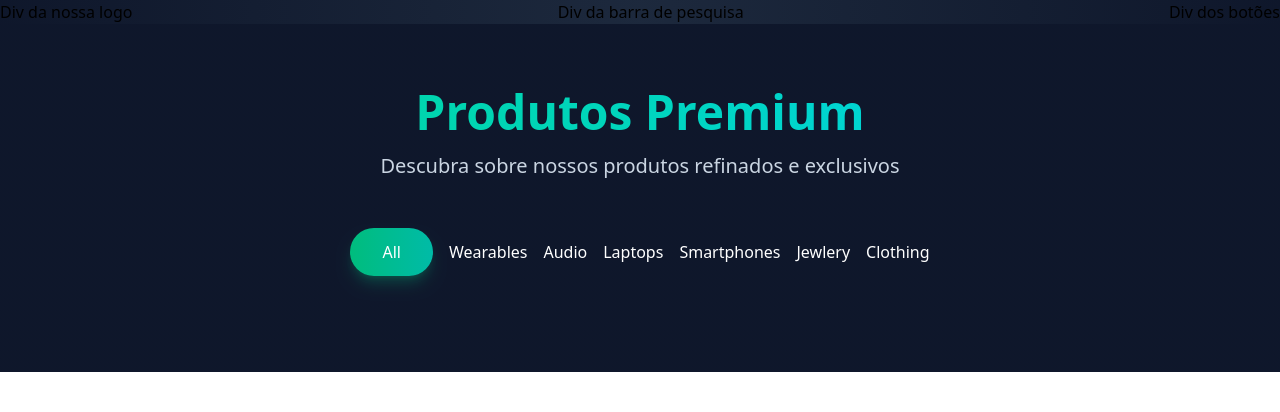
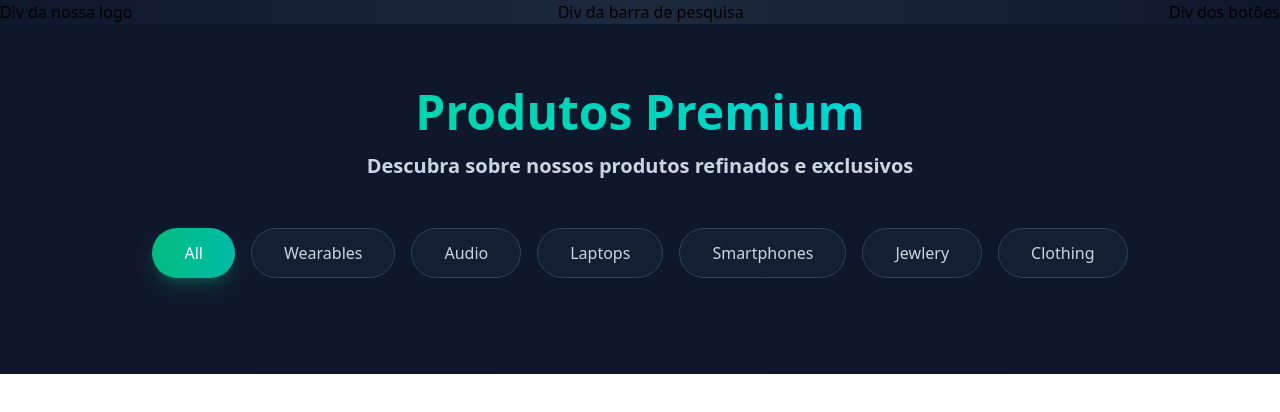
Before and after one commit to ma-pedroza/Ecommerce-RM, a Vue app in the folder ecommerce-RM/: page / in a window 1280 px wide. Shown: the top 412 px of the page. Built offline with nearby package versions, Linux system fonts and the light colour scheme.

Commit message:
Header pronto
Ainda sem funcionalidade. Somente o layout.

```diff
--- a/ecommerce-RM/src/components/Header.vue
+++ b/ecommerce-RM/src/components/Header.vue
@@ -3,17 +3,17 @@
         <div class="max-w-7xl mx-auto px-4 sm:px-6 lg:px-8">
             <div class="text-center mb-12">
                 <h1 class="text-5xl font-bold mb-4 bg-gradient-to-r from-emerald-400 via-teal-400 to-cyan-400 bg-clip-text text-transparent">Produtos Premium</h1>
-                <p class="text-xl text-slate-300 max-w-2xl mx-auto">Descubra sobre nossos produtos refinados e exclusivos </p>
+                <p class="text-xl text-slate-300 font-bold max-w-2xl mx-auto">Descubra sobre nossos produtos refinados e exclusivos </p>
             </div>
         </div>
         <div class="flex flex-wrap justify-center gap-4 mb-8">
             <button class="px-8 py-3 rounded-full font-medium transition-all transform hover:scale-105 bg-gradient-to-r from-emerald-500 to-teal-500 text-white shadow-lg shadow-emerald-500/25">All</button>
-            <button>Wearables</button>
-            <button>Audio</button>
-            <button>Laptops</button>
-            <button>Smartphones</button>
-            <button>Jewlery</button>
-            <button>Clothing</button>
+            <button class="px-8 py-3 rounded-full font-medium transition-all transform hover:scale-105 bg-slate-800/50 text-slate-300 hover:bg-slate-700/50 border border-slate-700">Wearables</button>
+            <button class="px-8 py-3 rounded-full font-medium transition-all transform hover:scale-105 bg-slate-800/50 text-slate-300 hover:bg-slate-700/50 border border-slate-700">Audio</button>
+            <button class="px-8 py-3 rounded-full font-medium transition-all transform hover:scale-105 bg-slate-800/50 text-slate-300 hover:bg-slate-700/50 border border-slate-700">Laptops</button>
+            <button class="px-8 py-3 rounded-full font-medium transition-all transform hover:scale-105 bg-slate-800/50 text-slate-300 hover:bg-slate-700/50 border border-slate-700">Smartphones</button>
+            <button class="px-8 py-3 rounded-full font-medium transition-all transform hover:scale-105 bg-slate-800/50 text-slate-300 hover:bg-slate-700/50 border border-slate-700">Jewlery</button>
+            <button class="px-8 py-3 rounded-full font-medium transition-all transform hover:scale-105 bg-slate-800/50 text-slate-300 hover:bg-slate-700/50 border border-slate-700">Clothing</button>
         </div>
     </div>
 </template>
```
